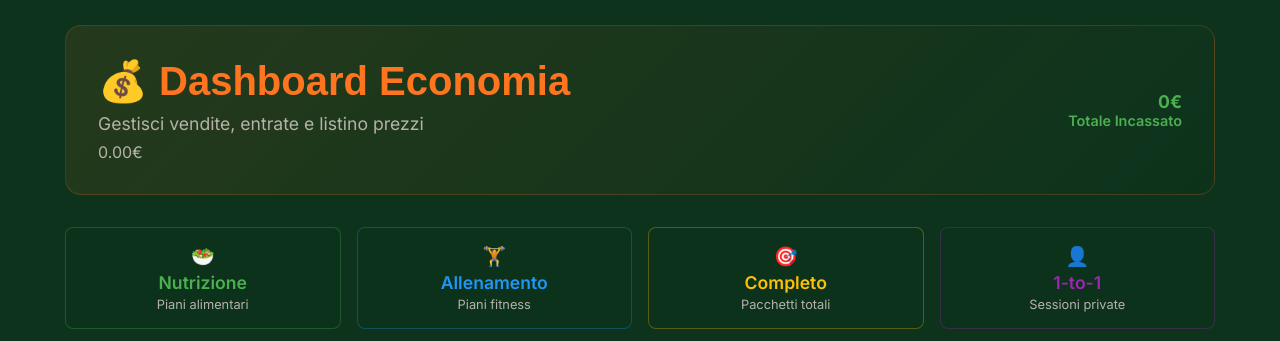
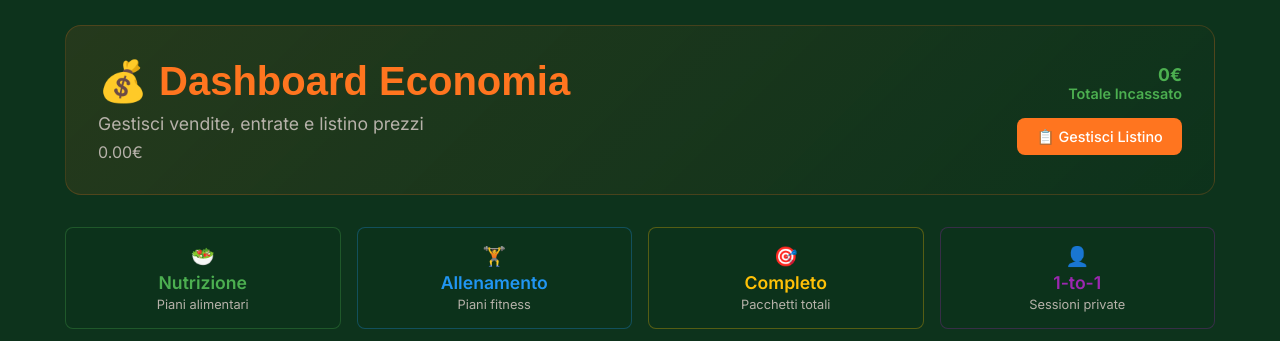
Before and after one commit to robertolibanora/mynutriapp, a Flask app: page /admin/vendite/dashboard in a window 1280 px wide. Shown: the part 123-464 px from the top of the page. Run offline with Flask 3, Linux system fonts and the light colour scheme; the visitor is signed in with stand-in values (Sample User, id 1); data that the repository does not hold is empty; parts of the project's set-up code (start-up, migrations or seed data) failed here and were passed over; some libraries are stand-ins or nearby versions; some web fonts are replaced.

Commit message:
Add: aggiunto link prominente al listino admin nell'header economia

```diff
--- a/templates/admin/economia.html
+++ b/templates/admin/economia.html
@@ -12,9 +12,14 @@
               <span>{{ "%.2f"|format(totale_incassato) }}€</span>
             </div>
     </div>
-    <div style="text-align: right;">
-      <div style="color: #4CAF50; font-size: 1.1rem; font-weight: 700;">{{ "%.0f"|format(totale_incassato) }}€</div>
-      <div style="color: #4CAF50; font-size: 0.9rem; font-weight: 600;">Totale Incassato</div>
+    <div style="text-align: right; display: flex; flex-direction: column; gap: 1rem; align-items: flex-end;">
+      <div>
+        <div style="color: #4CAF50; font-size: 1.1rem; font-weight: 700;">{{ "%.0f"|format(totale_incassato) }}€</div>
+        <div style="color: #4CAF50; font-size: 0.9rem; font-weight: 600;">Totale Incassato</div>
+      </div>
+      <a href="{{ url_for('listino.lista_listino_admin') }}" class="btn btn-primary" style="display: flex; align-items: center; gap: 0.5rem; font-size: 0.9rem; padding: 0.6rem 1.2rem;">
+        📋 Gestisci Listino
+      </a>
     </div>
   </div>
 </div>
```
